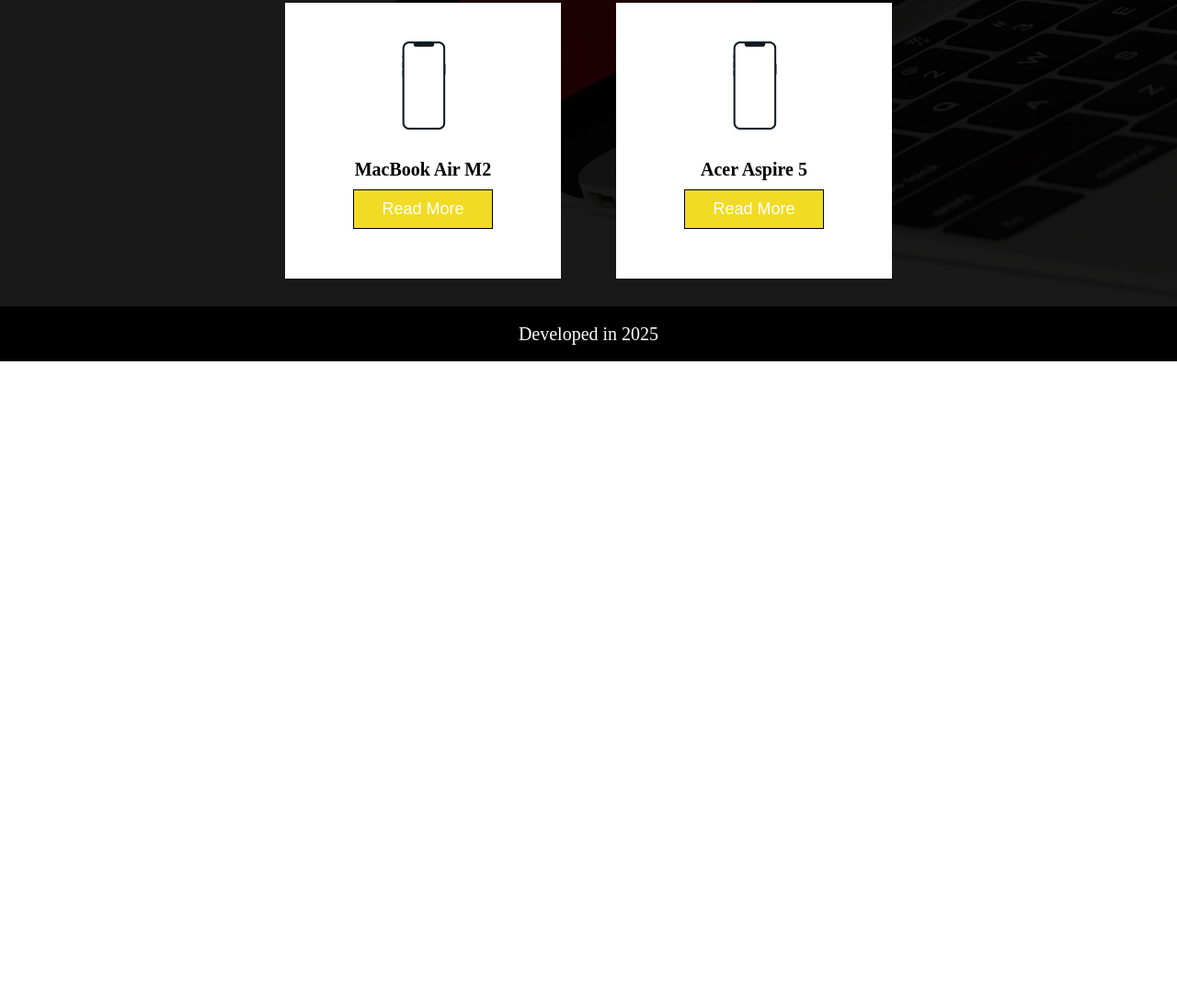
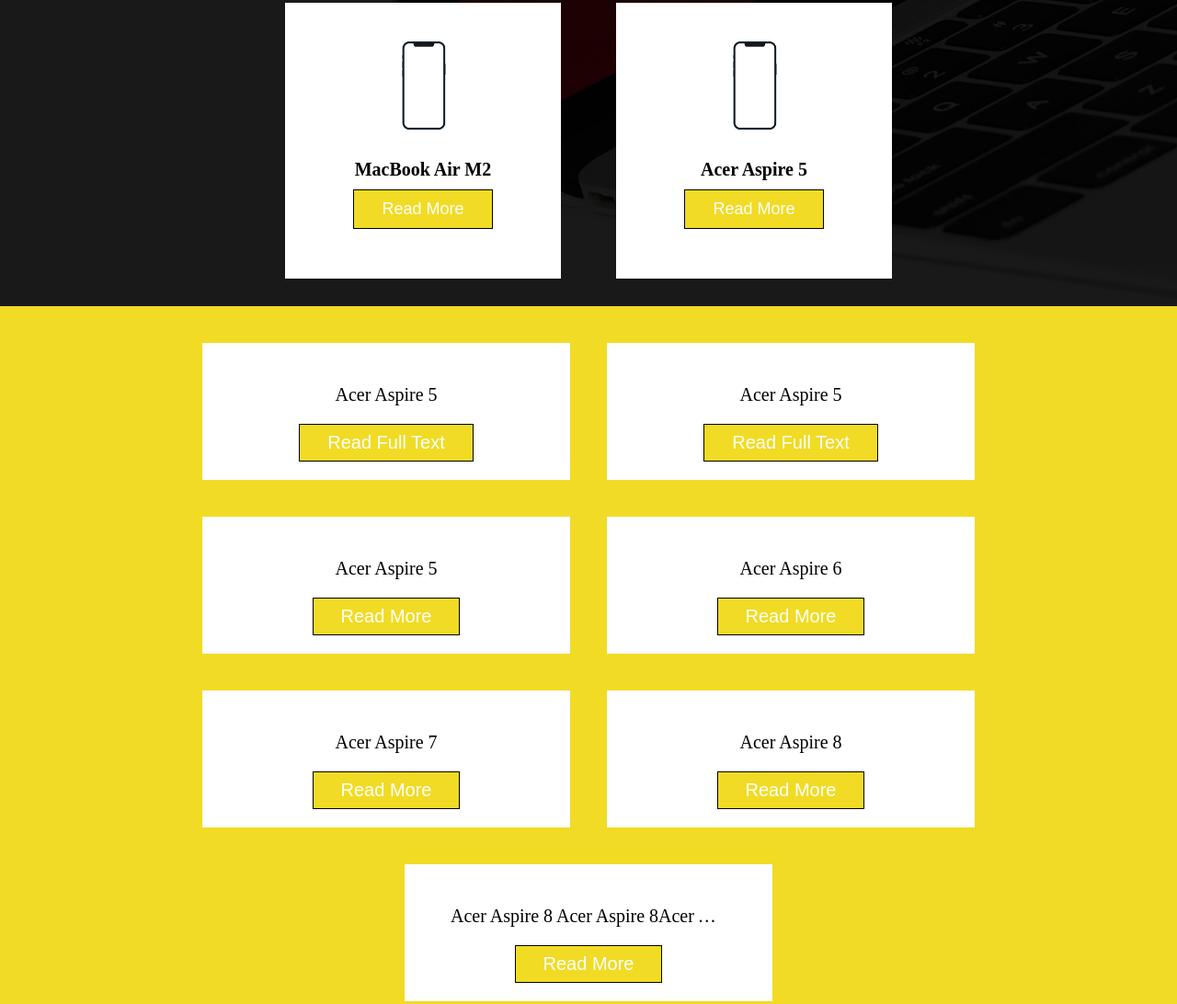
Before and after one commit to VitaliiMelnychukDev/jsCourse, a website: page projects/2_css_html_basics/index.html in a window 1280 px wide. Shown: the part 447-1539 px from the top of the page at 92% size. Before the commit the page ends 840 px from the top, so only its background shows below. Drawn offline with Linux system fonts and the light colour scheme.

Commit message:
Added guction and objects section

```diff
--- a/projects/2_css_html_basics/index.html
+++ b/projects/2_css_html_basics/index.html
@@ -38,6 +38,60 @@
         <button class="readMore">Read More</button>
       </div>
     </div>
+    <div id="articlesContainer">
+      <div class="textContainer">
+        <div class="shortText">Acer Aspire 5</div>
+        <button class="readFullText">Read Full Text</button>
+      </div>
+      <div class="textContainer">
+        <div class="shortText">Acer Aspire 5</div>
+        <button class="readFullText">Read Full Text</button>
+      </div>
+    </div>
     <footer>Developed in 2025</footer>
   </body>
+  <script>
+    const articles = [
+      "Acer Aspire 5",
+      "Acer Aspire 6",
+      "Acer Aspire 7",
+      "Acer Aspire 8",
+      "Acer Aspire 8 Acer Aspire 8Acer Aspire 8Acer Aspire 8",
+    ];
+
+    function createHTMLElement(tag, text, className) {
+      const newHtmlElement = document.createElement(tag);
+      newHtmlElement.innerText = text;
+      newHtmlElement.classList.add(className);
+
+      return newHtmlElement;
+    }
+
+    const articlesContainer = document.getElementById("articlesContainer");
+
+    articles.forEach((article) => {
+      const textContainer = document.createElement("div");
+      textContainer.classList.add("textContainer");
+
+      /*const shortText = document.createElement("div");
+      shortText.innerText = article;
+      shortText.classList.add("shortText");
+
+      const readFullText = document.createElement("button");
+      readFullText.innerText = "Read More";
+      readFullText.classList.add("readFullText");*/
+
+      const shortText = createHTMLElement("div", article, "shortText");
+      const readFullText = createHTMLElement(
+        "button",
+        "Read More",
+        "readFullText"
+      );
+
+      textContainer.appendChild(shortText);
+      textContainer.appendChild(readFullText);
+
+      articlesContainer.appendChild(textContainer);
+    });
+  </script>
 </html>
--- a/projects/2_css_html_basics/styles.css
+++ b/projects/2_css_html_basics/styles.css
@@ -84,3 +84,42 @@
 .readMore:hover {
   cursor: pointer;
 }
+
+#articlesContainer {
+  background-color: #f1db25;
+  padding: 20px 50px;
+  display: flex;
+  flex-wrap: wrap;
+  justify-content: center;
+}
+
+.textContainer {
+  background-color: white;
+  min-width: 400px;
+  max-width: 400px;
+  margin: 20px;
+  padding: 20px 30px;
+  display: flex;
+  flex-direction: column;
+  align-items: center;
+}
+
+.shortText {
+  font-size: 20px;
+  margin-top: 25px;
+
+  display: block;
+  max-width: 300px;
+  white-space: nowrap;
+  overflow: hidden;
+  text-overflow: ellipsis;
+}
+
+.readFullText {
+  background-color: #f1db25;
+  border: 1px solid black;
+  color: white;
+  padding: 8px 30px;
+  font-size: 20px;
+  margin-top: 20px;
+}
```
Also changed, not shown: sections/8_functions.js (added, +39 -0 lines), sections/9_objects.js (added, +72 -0 lines).
